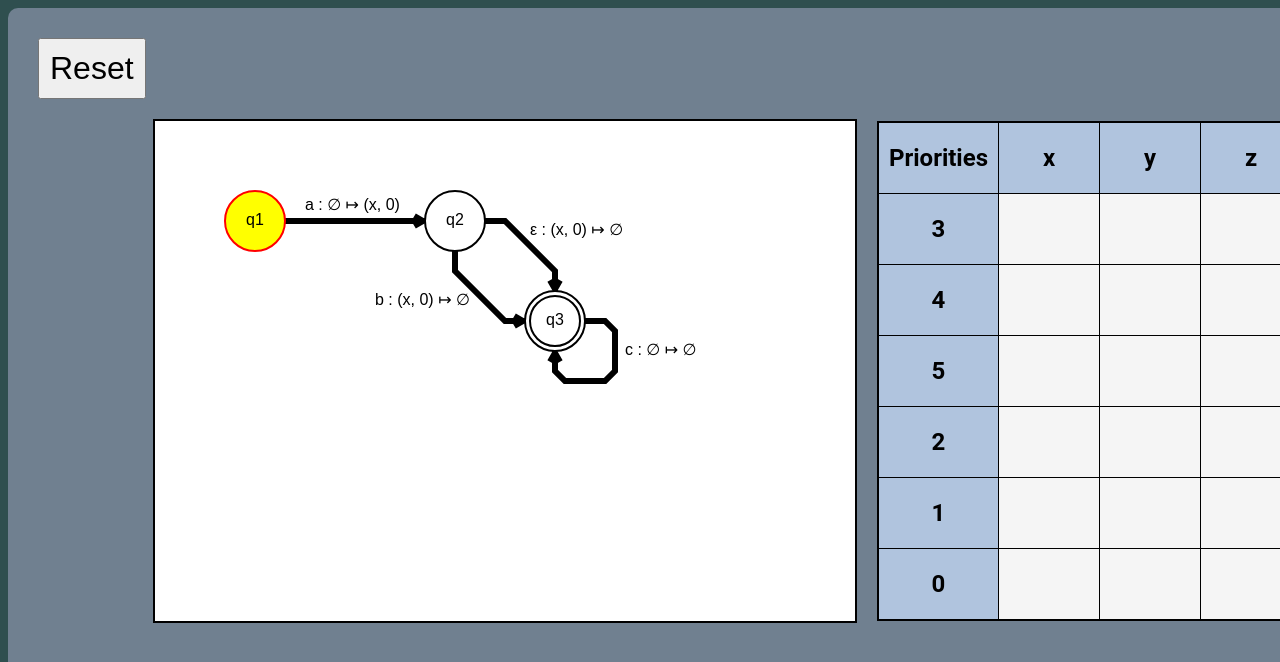
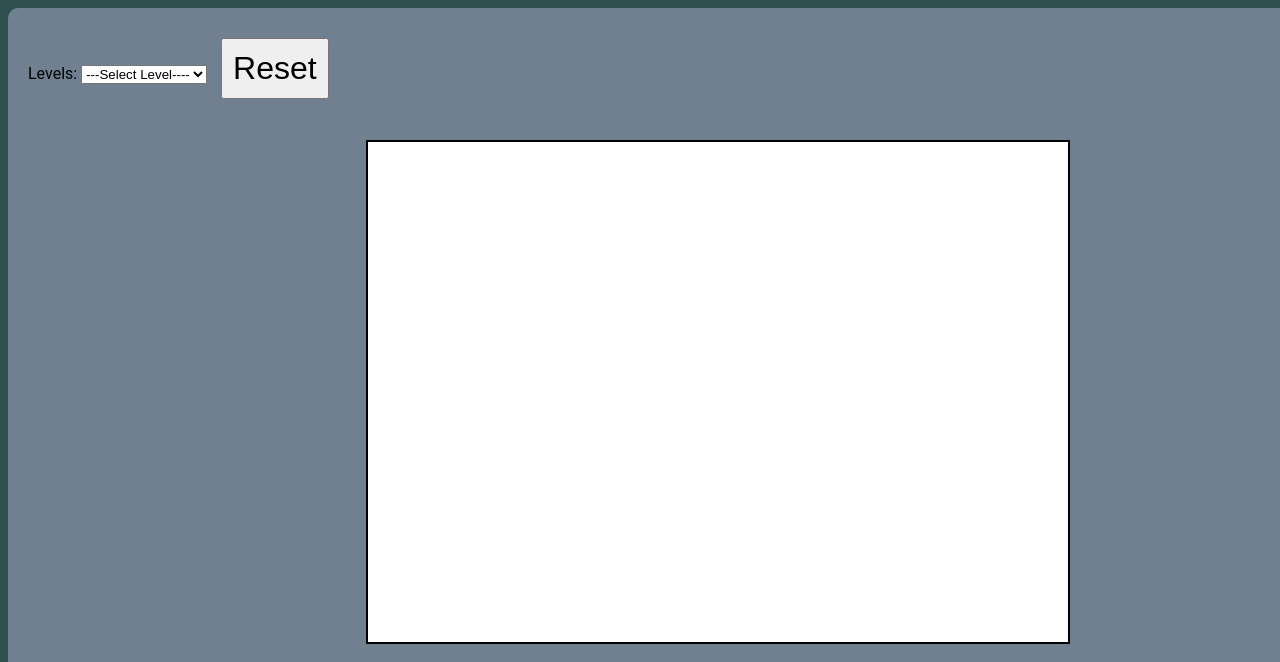
Before and after one commit to brightlego/pqa_game, a website built with webpack: page index.html in a window 1280 px wide. Shown: the top 662 px of the page. Built offline with nearby package versions, Linux system fonts and the light colour scheme.

Commit message:
Added level select + first 4 levels

```diff
--- /dev/null
+++ b/data/level1.json
@@ -0,0 +1,38 @@
+{
+  "metadata": {
+    "name": "Level 1",
+    "group": "NFA",
+    "groupIndex": 0,
+    "id": "level1"
+  },
+
+  "states": [
+    {
+      "name": "q0",
+      "position": { "x": 200, "y": 250},
+      "isAccepting": false
+    },
+    {
+      "name": "q1",
+      "position": { "x":  500, "y":  250},
+      "isAccepting": true
+    }
+  ],
+  "inputAlphabet": [],
+  "queueAlphabet": [],
+  "priorities": [],
+  "initialState": "q0",
+  "transitions": [
+    {
+      "stateFrom": "q0",
+      "stateTo": "q1",
+      "input": null,
+      "queueIn": null,
+      "queueOut": null,
+      "path": [ {"x": 230, "y": 250}, {"x": 468, "y":  250}],
+      "labelPosition": {"x": 340, "y": 235 }
+    }
+  ],
+  "word": [],
+  "hideQueue": true
+}
--- /dev/null
+++ b/data/level2.json
@@ -0,0 +1,52 @@
+{
+  "metadata": {
+    "name": "Level 2",
+    "group": "NFA",
+    "groupIndex": 1,
+    "id": "level2"
+  },
+
+  "states": [
+    {
+      "name": "q0",
+      "position": { "x": 200, "y": 250},
+      "isAccepting": false
+    },
+    {
+      "name": "q1",
+      "position": { "x":  350, "y":  250},
+      "isAccepting": false
+    },
+    {
+      "name": "q2",
+      "position": { "x":  500, "y":  250},
+      "isAccepting": true
+    }
+  ],
+  "inputAlphabet": ["a", "b"],
+  "queueAlphabet": [],
+  "priorities": [],
+  "initialState": "q0",
+  "transitions": [
+    {
+      "stateFrom": "q0",
+      "stateTo": "q1",
+      "input": "a",
+      "queueIn": null,
+      "queueOut": null,
+      "path": [ {"x": 230, "y": 250}, {"x": 318, "y":  250}],
+      "labelPosition": {"x": 270, "y": 235 }
+    },
+    {
+      "stateFrom": "q1",
+      "stateTo": "q2",
+      "input": "b",
+      "queueIn": null,
+      "queueOut": null,
+      "path": [ {"x": 370, "y": 250}, {"x": 468, "y":  250}],
+      "labelPosition": {"x": 420, "y": 235 }
+    }
+  ],
+  "word": ["a", "b"],
+  "hideQueue": true
+}
--- /dev/null
+++ b/data/level3.json
@@ -0,0 +1,66 @@
+{
+  "metadata": {
+    "name": "Level 3",
+    "group": "NFA",
+    "groupIndex": 2,
+    "id": "level3"
+  },
+
+  "states": [
+    {
+      "name": "q0",
+      "position": { "x": 200, "y": 250},
+      "isAccepting": false
+    },
+    {
+      "name": "q1",
+      "position": { "x":  350, "y":  150},
+      "isAccepting": false
+    },
+    {
+      "name": "q2",
+      "position": { "x":  500, "y":  150},
+      "isAccepting": true
+    },
+    {
+      "name": "q3",
+      "position": { "x":  350, "y":  350},
+      "isAccepting": false
+    }
+  ],
+  "inputAlphabet": [],
+  "queueAlphabet": [],
+  "priorities": [],
+  "initialState": "q0",
+  "transitions": [
+    {
+      "stateFrom": "q0",
+      "stateTo": "q1",
+      "input": null,
+      "queueIn": null,
+      "queueOut": null,
+      "path": [ {"x": 220, "y": 230}, {"x": 320, "y":  158}],
+      "labelPosition": {"x": 270, "y": 165 }
+    },
+    {
+      "stateFrom": "q0",
+      "stateTo": "q3",
+      "input": null,
+      "queueIn": null,
+      "queueOut": null,
+      "path": [ {"x": 220, "y":  270}, {"x": 328, "y": 328}],
+      "labelPosition": {"x": 270, "y": 280}
+    },
+    {
+      "stateFrom": "q1",
+      "stateTo": "q2",
+      "input": null,
+      "queueIn": null,
+      "queueOut": null,
+      "path": [ {"x": 370, "y": 150}, {"x": 468, "y":  150}],
+      "labelPosition": {"x": 420, "y": 135 }
+    }
+  ],
+  "word": [],
+  "hideQueue": true
+}
--- /dev/null
+++ b/data/level4.json
@@ -0,0 +1,61 @@
+{
+  "metadata": {
+    "name": "Level 4",
+    "group": "NFA",
+    "groupIndex": 3,
+    "id": "level4"
+  },
+
+  "states": [
+    {
+      "name": "q0",
+      "position": { "x": 200, "y": 250},
+      "isAccepting": false
+    },
+    {
+      "name": "q1",
+      "position": { "x":  350, "y":  250},
+      "isAccepting": false
+    },
+    {
+      "name": "q2",
+      "position": { "x":  500, "y":  250},
+      "isAccepting": true
+    }
+  ],
+  "inputAlphabet": ["a", "b"],
+  "queueAlphabet": [],
+  "priorities": [],
+  "initialState": "q0",
+  "transitions": [
+    {
+      "stateFrom": "q0",
+      "stateTo": "q1",
+      "input": "a",
+      "queueIn": null,
+      "queueOut": null,
+      "path": [ {"x": 220, "y": 240}, {"x": 318, "y":  240}],
+      "labelPosition": {"x": 270, "y": 225 }
+    },
+    {
+      "stateFrom": "q1",
+      "stateTo": "q0",
+      "input": "b",
+      "queueIn": null,
+      "queueOut": null,
+      "path": [ {"x": 330, "y":  260}, {"x": 228, "y": 260}],
+      "labelPosition": {"x": 270, "y": 275 }
+    },
+    {
+      "stateFrom": "q1",
+      "stateTo": "q2",
+      "input": null,
+      "queueIn": null,
+      "queueOut": null,
+      "path": [ {"x": 370, "y": 250}, {"x": 468, "y":  250}],
+      "labelPosition": {"x": 420, "y": 235 }
+    }
+  ],
+  "word": ["a", "b", "a", "b", "a"],
+  "hideQueue": true
+}
--- /dev/null
+++ b/data/levels.json
@@ -0,0 +1,4 @@
+{
+  "groups": [ "NFA" ],
+  "levelFiles": [ "level1.json", "level2.json", "level3.json", "level4.json" ]
+}
--- a/index.html
+++ b/index.html
@@ -16,12 +16,21 @@
         </div>
     </div>
     <div id="game_window">
+        <label for="level_select">Levels:</label>
+        <select id="level_select" onchange="window.Game.instance.onLevelSelect(this.value)">
+            <option value="">---Select Level----</option>
+        </select>
         <button onclick="window.Game.instance.resetCurrentPQA()" class="reset">Reset</button>
+        <h1 id="level_name"></h1>
         <div class="automaton">
             <canvas id="states" height="500" width="700"></canvas>
             <table id="queue"></table>
         </div>
         <p id="word"></p>
+        <div class="prev_next">
+            <button value="" id="prev" onclick="window.Game.instance.onLevelSelect(this.value)">Previous</button>
+            <button value="" id="next" onclick="window.Game.instance.onLevelSelect(this.value)">Next</button>
+        </div>
     </div>
 
     <canvas id="stateHitRegion" height="700" width="700" hidden="hidden"></canvas>
--- /dev/null
+++ b/src/LevelData.ts
@@ -0,0 +1,95 @@
+import {PQAData, dataFormat} from "./PQAData";
+import {GameUI} from "./gameUI";
+
+type metadataFormat = {
+    name: string,
+    group: string,
+    groupIndex: number,
+    id: string,
+}
+
+export class LevelData {
+    groups: Map<string, string[]>
+    levels: Map<string, { data: PQAData, group: string, name: string, prev: string | null, next: string | null}>
+    ui: GameUI
+
+    constructor(ui: GameUI) {
+        this.groups = new Map();
+        this.levels = new Map();
+        this.ui = ui
+        this.loadLevels();
+    }
+
+
+    async loadLevels() {
+        let {groups, levelFiles} = await window.fetch("data/levels.json").then(r => r.text()).then(r => JSON.parse(r));
+
+        for (let file of levelFiles) {
+            let rawData: string = await window.fetch(`data/${file}`)
+                .then(r => r.text());
+            let parsedData = JSON.parse(rawData) as dataFormat & {"metadata": metadataFormat};
+            let pqaData = new PQAData(parsedData);
+            let name = parsedData.metadata.name.toString();
+            let group = parsedData.metadata.group.toString();
+            let id = parsedData.metadata.id.toString();
+            if (!this.groups.has(group)) {
+                this.groups.set(group, []);
+            }
+            let index: number = parsedData.metadata.groupIndex;
+            this.groups.get(group)![index] = id;
+            this.levels.set(id, { data: pqaData, group, name, prev: null, next: null});
+
+        }
+
+        for ( let [groupName, ids] of this.groups) {
+            let compressedIds = ids.filter(id => id !== undefined);
+            this.groups.set(groupName, compressedIds);
+        }
+
+        let prevId: string | null = null;
+        let currId: string | null = null;
+        for (let groupName of groups) {
+            let group = this.groups.get(groupName);
+            if (group === undefined) { continue; }
+            for (let id of group) {
+                if (id === undefined) { continue; }
+                if (currId !== null) {
+                    this.levels.get(currId)!.next = id;
+                    this.levels.get(currId)!.prev = prevId;
+                }
+                prevId = currId;
+                currId = id;
+            }
+        }
+        if (currId !== null) {
+            this.levels.get(currId)!.next = null;
+            this.levels.get(currId)!.prev = prevId;
+        }
+
+        for (let groupName of groups) {
+            let group = this.groups.get(groupName);
+            if (group === undefined) { continue; }
+            for (let id of group) {
+                if (id === undefined) { continue; }
+                let { group, name } = this.levels.get(id)!;
+                this.ui.addLevel(name, group, id);
+            }
+        }
+    }
+
+    public getLevelData(id: string): PQAData {
+        return this.levels.get(id)!.data;
+    }
+
+    public getPrevious(id: string): string | null {
+        return this.levels.get(id)!.prev;
+    }
+
+    public getNext(id: string): string | null {
+        return this.levels.get(id)!.next;
+    }
+
+    public getName(id: string): string {
+        return this.levels.get(id)!.name;
+    }
+}
--- a/src/PQAData.ts
+++ b/src/PQAData.ts
@@ -2,7 +2,7 @@ import {PQARun, Transition} from "./PQA";
 
 type position = { x : number, y : number }
 
-type dataFormat = {
+export type dataFormat = {
     states: { name: string, position: position, isAccepting: boolean }[],
     inputAlphabet: string[],
     queueAlphabet: string[],
@@ -52,8 +52,14 @@ export class PQAData {
 
     }
      */
-    public constructor(data: string) {
-        let value = JSON.parse(data) as dataFormat;
+    public constructor(data: string | dataFormat) {
+
+        let value: dataFormat;
+        if (typeof data === "string") {
+            value = JSON.parse(data) as dataFormat;
+        } else {
+            value = data;
+        }
         this.states = new Map();
         for (let state of value.states) {
             this.states.set(state.name, { position: { x: state.position.x, y: state.position.y }, isAccepting: state.isAccepting })
--- a/src/game.ts
+++ b/src/game.ts
@@ -1,19 +1,20 @@
 import {PQARun} from "./PQA";
 import {PQAData} from "./PQAData";
 import {GameUI} from "./gameUI";
+import {LevelData} from "./LevelData";
 
 export class Game {
     pqa: PQARun<string, string, string> | null;
     ui: GameUI;
+    levelData: LevelData;
     static instance: Game | null = null;
 
     constructor() {
         this.ui = new GameUI(this);
+        this.levelData = new LevelData(this.ui);
         this.pqa = null;
         Game.instance = this;
     }
-
-
 
     public loadPQA(pqaData: PQAData) {
         this.pqa = pqaData.createPQA();
@@ -90,4 +91,15 @@ export class Game {
         }
         return this.pqa.getMostRecentlyRemovedElement()
     }
+
+    public onLevelSelect(value: string) {
+        if (value === "") { return; }
+        let data = this.levelData.getLevelData(value);
+        let prev = this.levelData.getPrevious(value);
+        let next = this.levelData.getNext(value);
+        let name = this.levelData.getName(value);
+        this.ui.setPrevNext(prev, next);
+        this.ui.setLevelName(name);
+        this.loadPQA(data);
+    }
 }
--- a/src/gameUI.ts
+++ b/src/gameUI.ts
@@ -17,8 +17,12 @@ export class GameUI {
     buttonClickSound: HTMLAudioElement = new Audio("sounds/219069__annabloom__click1.wav");
     resetSound: HTMLAudioElement = new Audio("sounds/54405__korgms2000b__button-click.wav");
     acceptSound: HTMLAudioElement = new Audio("sounds/66136__aji__ding30603-spedup.wav");
+    levelTitle: HTMLHeadingElement;
     game: Game;
-
+    levelSelect: HTMLSelectElement;
+    levelSelectGroups: Map<string, HTMLOptGroupElement>;
+    previousButton: HTMLButtonElement;
+    nextButton: HTMLButtonElement;
 
 
     public constructor(game: Game) {
@@ -26,8 +30,14 @@ export class GameUI {
         this.queueTable = document.getElementById("queue") as HTMLTableElement;
         this.hitRegionCanvas = document.getElementById("stateHitRegion") as HTMLCanvasElement;
         this.wordParagraph = document.getElementById("word") as HTMLParagraphElement;
+        this.levelSelect = document.getElementById("level_select") as HTMLSelectElement;
+        this.previousButton = document.getElementById("prev") as HTMLButtonElement;
+        this.nextButton = document.getElementById("next") as HTMLButtonElement;
+        this.levelTitle = document.getElementById("level_name") as HTMLHeadingElement;
+        this.levelSelectGroups = new Map();
         this.queueTableFields = new Map();
         this.game = game;
+        this.clearCanvas();
     }
 
     public setPQA(pqa: PQARun<string, string, string>) {
@@ -340,4 +350,40 @@ export class GameUI {
         document.getElementById("accepted")!.hidden = false;
     }
 
+    public addLevel(levelName: string, group: string, id: string) {
+        if (!this.levelSelectGroups.has(group)) {
+            let groupElement = document.createElement("optgroup");
+            groupElement.label = group;
+            this.levelSelect.appendChild(groupElement);
+            this.levelSelectGroups.set(group, groupElement);
+        }
+        let groupElement = this.levelSelectGroups.get(group)!;
+        let option: HTMLOptionElement = document.createElement("option");
+        option.value = id;
+        option.innerText = levelName;
+        groupElement.appendChild(option);
+    }
+
+    public setPrevNext(prev: string | null, next: string | null) {
+        if (prev === null) {
+            this.previousButton.disabled = true;
+            this.previousButton.value = "";
+        } else {
+            this.previousButton.disabled = false;
+            this.previousButton.value = prev;
+        }
+
+        if (next === null) {
+            this.nextButton.disabled = true;
+            this.nextButton.value = "";
+        } else {
+            this.nextButton.disabled = false;
+            this.nextButton.value = next;
+        }
+    }
+
+    public setLevelName(name: string) {
+        this.levelTitle.innerText = name;
+    }
+
 }
--- a/src/index.ts
+++ b/src/index.ts
@@ -1,14 +1,4 @@
 import {Game} from "./game";
-import {PQAData} from "./PQAData";
-
-let data: Map<string, PQAData> = new Map();
-
-async function loadData() {
-    let test1 = await window.fetch("data/test1.json")
-        .then(r => r.text())
-        .then(value => new PQAData(value));
-    data.set("test1", test1);
-}
 
 function main() {
     let game = new Game();
@@ -18,10 +8,9 @@ function main() {
     document.getElementById("states")?.addEventListener("mousemove", (e: MouseEvent) => {
         Game.instance?.onStateHover(e);
     })
-    game.loadPQA(data.get("test1")!);
 }
 
-loadData().then(main);
+main()
 
 
 // Expose the Game class for use in HTML
```
